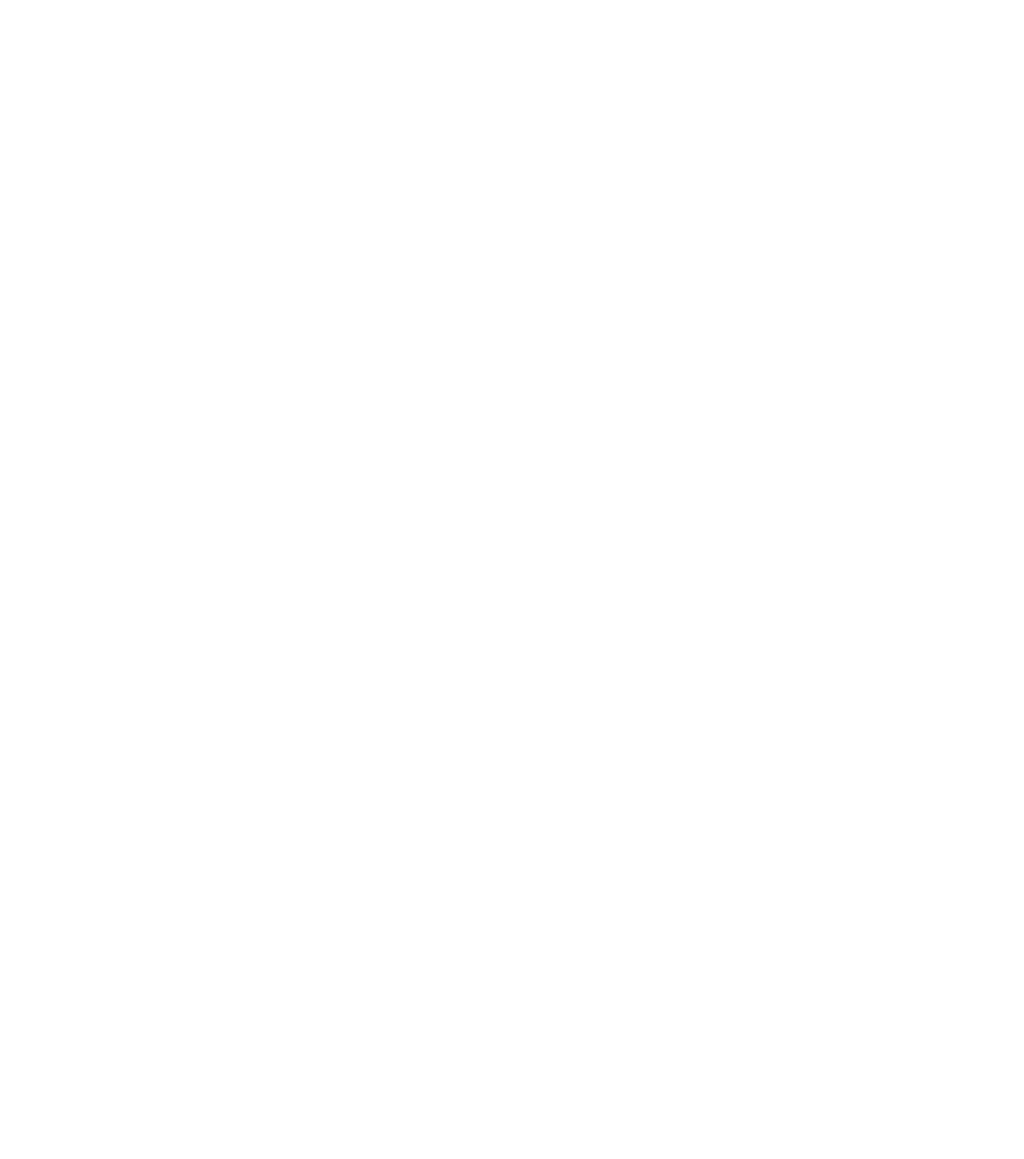
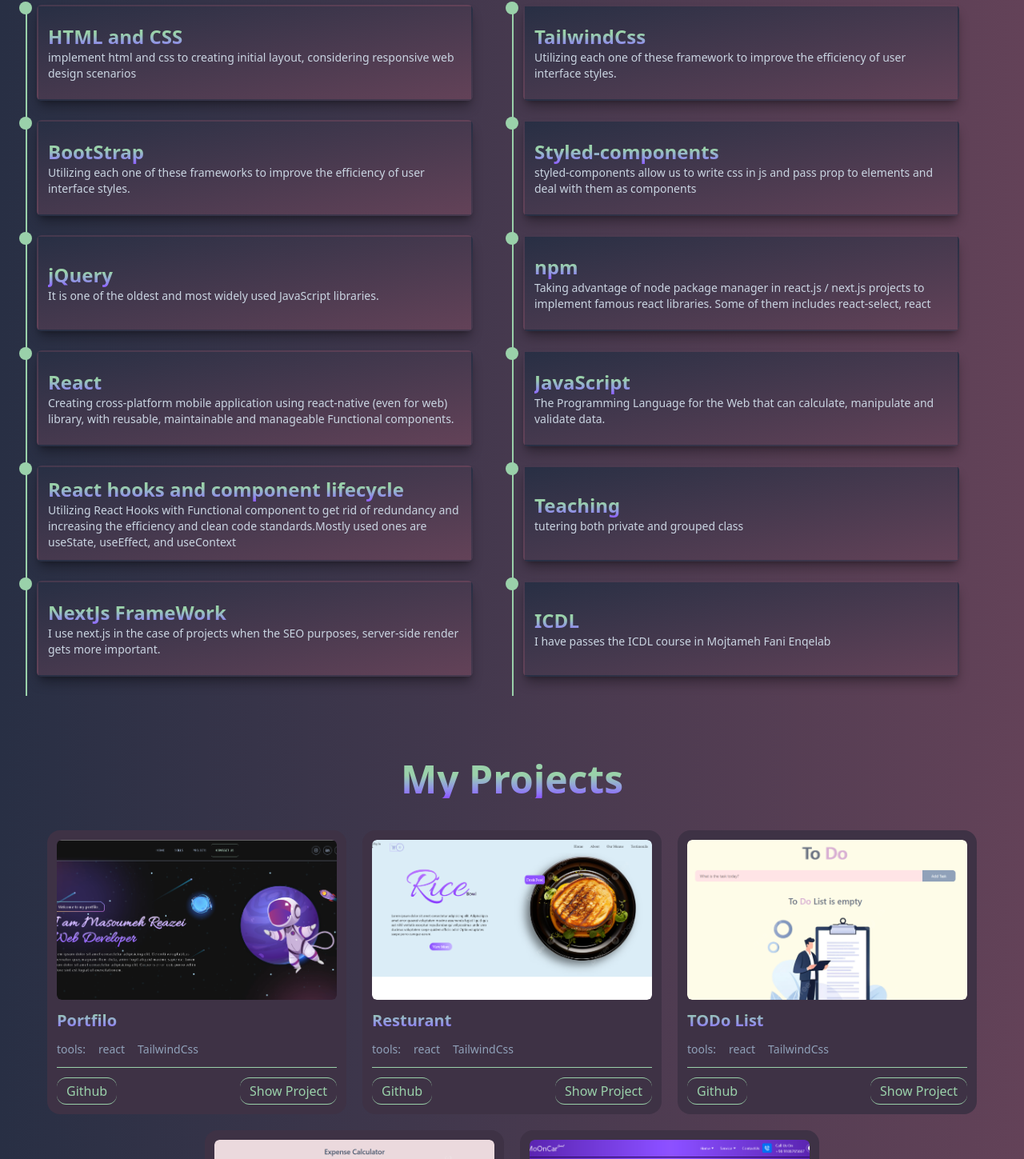
Before and after one commit to masoumeh-rezaei/my-cv, a Next.js app: page / in a window 1280 px wide. Shown: the part 1308-2757 px from the top of the page at 80% size. Before the commit the page ends 800 px from the top, so only its background shows below. Built offline with nearby package versions, Linux system fonts and the light colour scheme.

Commit message:
update the main page

```diff
--- a/app/about/page.jsx
+++ b/app/about/page.jsx
@@ -7,7 +7,7 @@ const About = () => {
 
     return (
         <div>
-            <div className="min-h-screen max-h-[100%] bg-gradient-to-r from-[#282f44] to-[#634258] pt-20">
+            <div className="min-h-screen max-h-[100%] bg-gradient-to-r from-[#282f44] to-[#634258] pt-20" id="about">
                 <div className="container mx-auto">
                     <div className="flex lg:flex-row flex-col justify-center items-center lg:justify-between lg:items-center">
                         {/* content sec */}
--- a/app/page.js
+++ b/app/page.js
@@ -1,12 +1,18 @@
 
 
 import Hero from "./../components/Hero";
+import Skills from "./skills/page";
+import Projects from "./projects/page";
+import About from "./about/page";
 export default function Home() {
   return (
    <>
     <div className="bg-gradient-to-r from-[#282f44] to-[#634258]  overflow-hidden ">
 
-    <Hero/>
+    <Hero />
+    <Skills/>
+    <Projects/>
+    <About/>
     </div>
    </>
   );
--- a/app/projects/page.jsx
+++ b/app/projects/page.jsx
@@ -107,7 +107,7 @@ const projects = () => {
     ]
     return (
         <div>
-            <div className="bg-gradient-to-r from-[#282f44] to-[#634258] pt-20 pb-10 lg:pb-20 h-full mb-0">
+            <div className="bg-gradient-to-r from-[#282f44] to-[#634258] pt-20 pb-10 lg:pb-20 h-full mb-0" id='projects'>
                 <div className="container mx-auto">
                     <div>
                         <h1 className=" text-center font-semibold bg-clip-text text-transparent bg-gradient-to-b from-[#9ad1aa] from-40% to-violet-500 md:text-5xl text-4xl">My Projects</h1>
--- a/app/skills/page.jsx
+++ b/app/skills/page.jsx
@@ -106,7 +106,7 @@ const Skills = () => {
 
     ]
     return (
-        <div className="bg-gradient-to-r from-[#282f44] to-[#634258]">
+        <div className="bg-gradient-to-r from-[#282f44] to-[#634258]" id="skills">
             <div className="container mx-auto pt-30 pl-5 sm:pl-0">
                 <h1 className=" text-center sm:text-5xl text-4xl  font-bold bg-clip-text text-transparent bg-gradient-to-b from-[#9ad1aa] from-40% to-violet-500">Skills & Experinces</h1>
                 <div className="flex flex-row flex-wrap justify-center items-center gap-5 mt-10">
```
